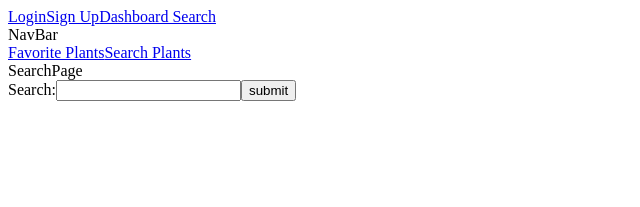
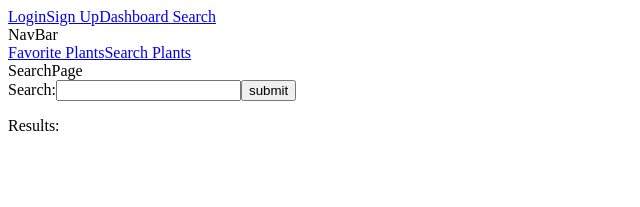
Before and after one commit to Project-Green-Thumb/green-thumb, a React app: page /dashboard/search in a window 1280 px wide. Shown: the top 207 px of the page, without its empty margins (0-640 px from the left). Built offline with nearby package versions, Linux system fonts and the light colour scheme.

Commit message:
Successfully renders plant cards to the DOM from array returned from API call

```diff
--- a/client/containers/SearchedPlantsContainer.jsx
+++ b/client/containers/SearchedPlantsContainer.jsx
@@ -2,13 +2,16 @@ import React from 'react';
 import SearchedPlantCard from '../components/SearchedPlantCard';
 import { useEffect } from 'react';
 import { useSelector } from 'react-redux';
+import { useState } from 'react';
+import { setLoggedIn } from '../reducers/userSlice';
 
 const SearchedPlantsContainer = () => {
+  const [plants, setPlants] = useState([]);
   const currentResults = useSelector((state) => state.search.currentResults);
-  const plantResults = [];
   // iterate over currentResults array
   // for each item in currentResults, create a new SearchedPlantCard component
   useEffect(() => {
+    const plantResults = [];
     for (let i = 0; i < currentResults.length; i++) {
       plantResults.push(
         <SearchedPlantCard
@@ -17,8 +20,14 @@ const SearchedPlantsContainer = () => {
         />
       );
     }
+    setPlants(plantResults);
   }, [currentResults]);
-  return <div id='searched-plants-container'>{plantResults}</div>;
+  return (
+    <div id='searched-plants-container'>
+      <p>Results:</p>
+      {plants}
+    </div>
+  );
 };
 
 export default SearchedPlantsContainer;
```
